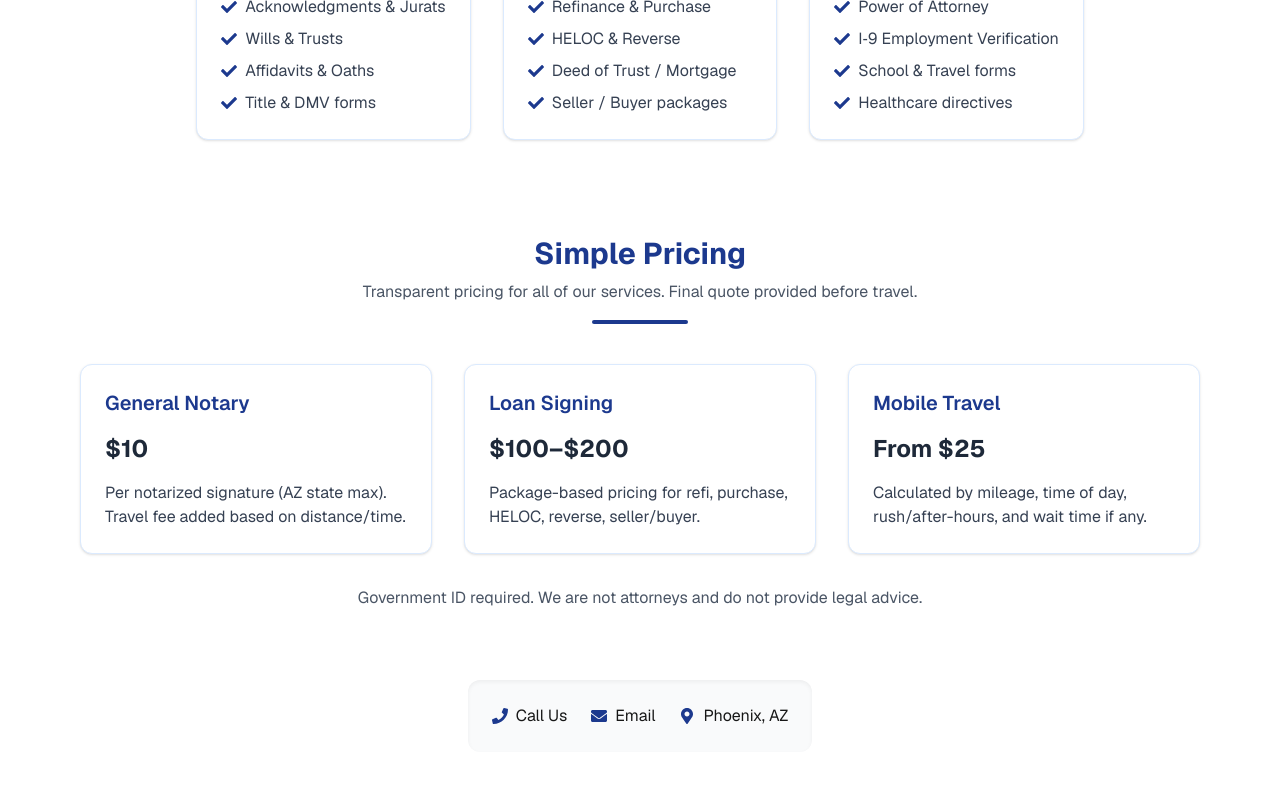
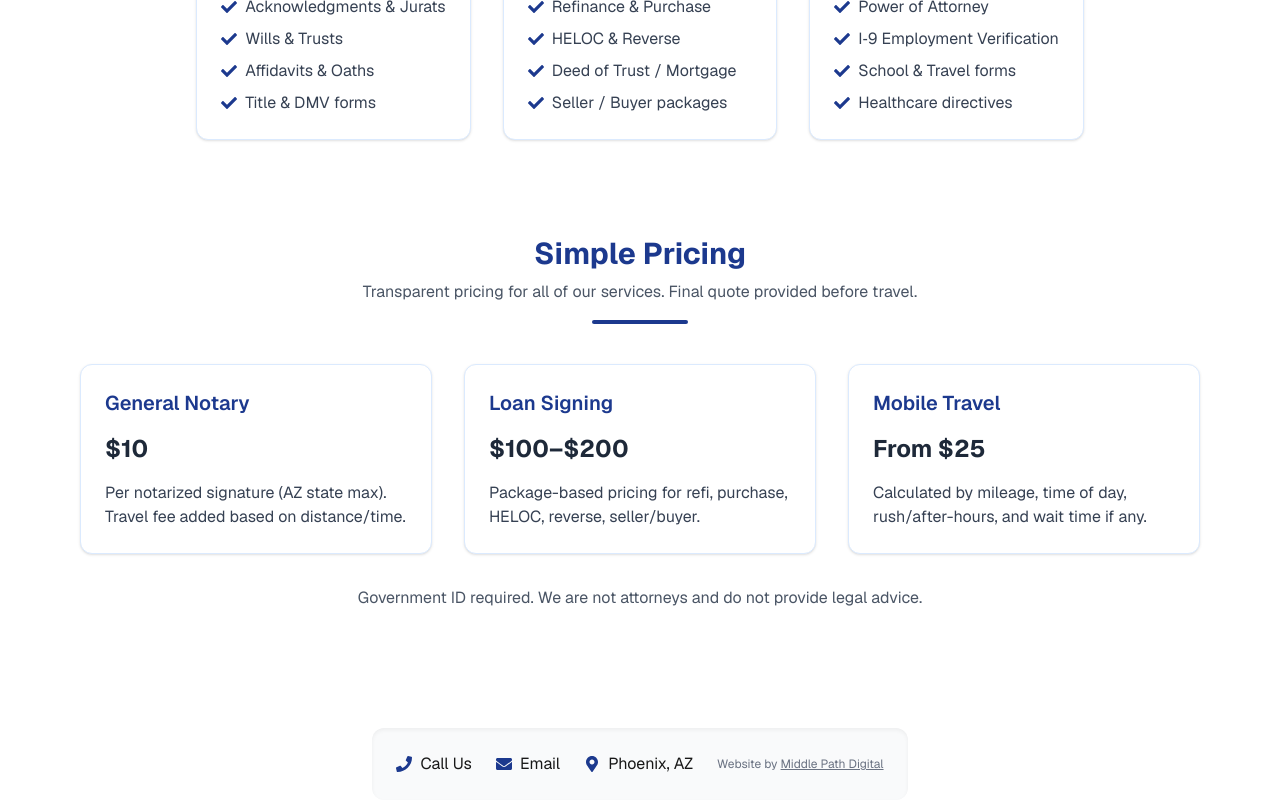
Before and after one commit to Michael-Riordan/LR-Mobile-Notary, a Next.js app: page / in a window 1280 px wide. Shown: the part 1840-2640 px from the top of the page. Before the commit the page ends 2614 px from the top, so only its background shows below. Built offline with nearby package versions, Linux system fonts and the light colour scheme.

Commit message:
add plug to footer

```diff
--- a/src/app/components/Footer.jsx
+++ b/src/app/components/Footer.jsx
@@ -2,7 +2,7 @@ import { FaPhone, FaEnvelope, FaMapMarkerAlt, FaFacebook } from "react-icons/fa"
 
 export default function Footer() {
   return (
-    <footer className="row-start-3 flex flex-col md:flex-row gap-6 flex-wrap items-center justify-center bg-gray-50 p-6 mt-16 rounded-xl shadow-inner">
+    <footer className="row-start-3 flex flex-col md:flex-row gap-6 flex-wrap items-center justify-center bg-gray-50 p-6 mt-40 rounded-xl shadow-inner">
       {/* Contact Info */}
       <a
         className="flex items-center gap-2 hover:underline hover:underline-offset-4"
@@ -31,6 +31,17 @@ export default function Footer() {
         <FaMapMarkerAlt className="w-4 h-4 text-blue-900" />
         Phoenix, AZ
       </a>
+              <p className="text-xs text-gray-500">
+          Website by{" "}
+          <a
+            href="https://middlepathdigital.com"
+            target="_blank"
+            rel="noopener noreferrer"
+            className="underline hover:text-blue-900 transition"
+          >
+            Middle Path Digital
+          </a>
+        </p>
     </footer>
   );
 }
--- a/src/app/layout.jsx
+++ b/src/app/layout.jsx
@@ -14,7 +14,7 @@ const geistMono = Geist_Mono({
 
 export const metadata = {
   title: "LR Mobile Notary",
-  description: "Mobile notary services in Phoenix, AZ – Wills, Loan Signings, and more.",
+  description: "Mobile notary services in Phoenix, AZ - Wills, Loan Signings, and more.",
   icons: {
     icon: "/LRMobileNotaryLogo.png"
   }
```
